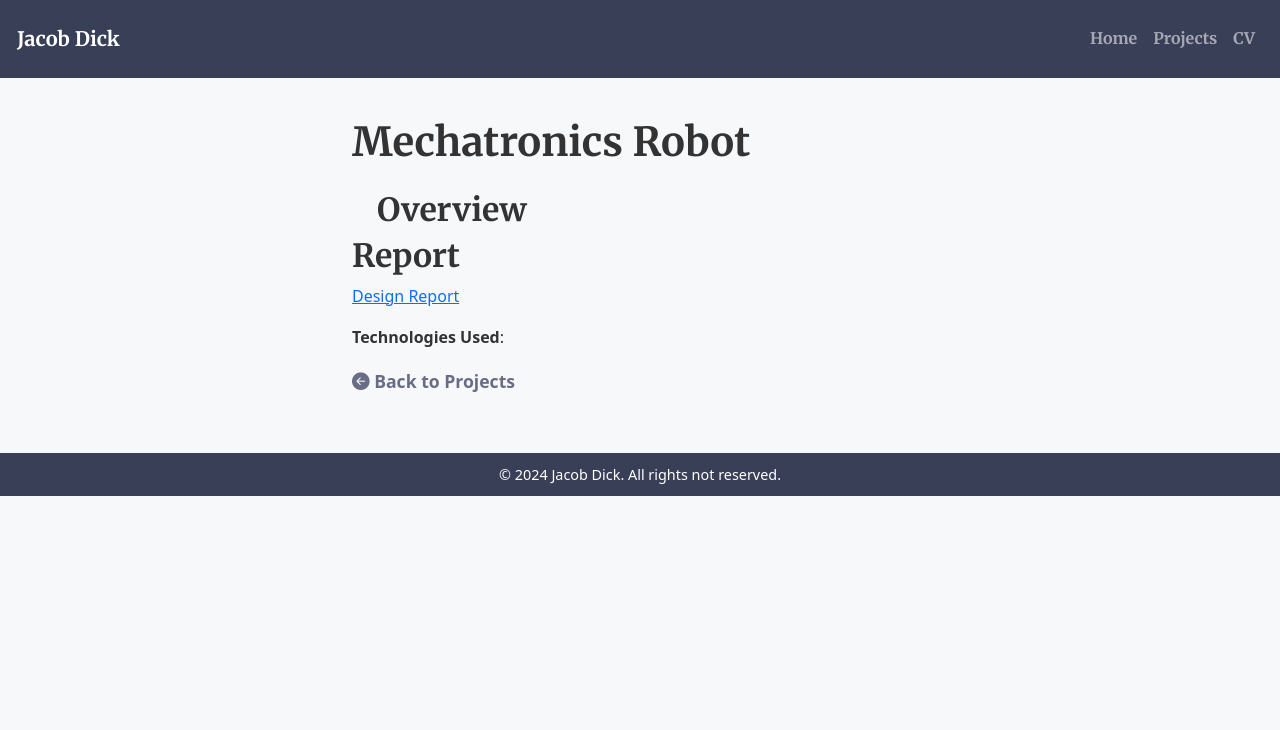
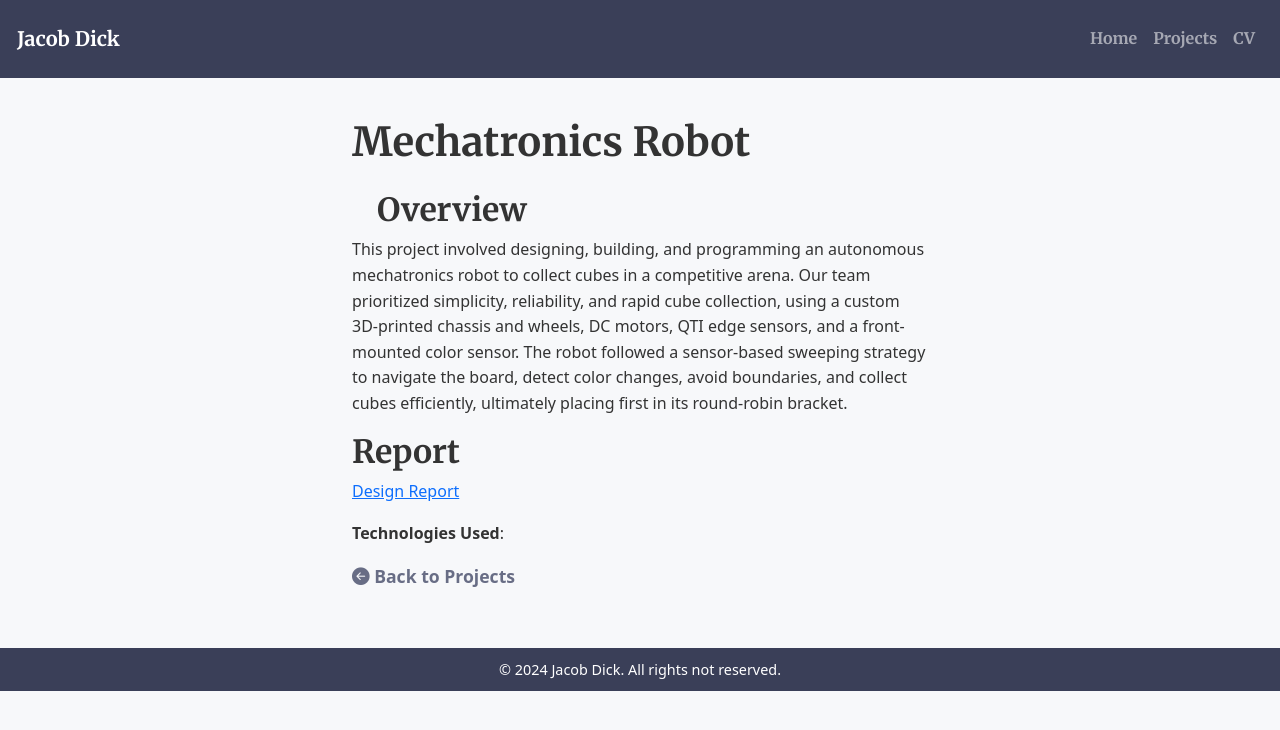
Before and after one commit to jdd249/jdd249_portfolio, a Jekyll site: the page built from fall-2025-portfolio-jdd249-main/_projects/2026-mechatronics-robot.md, in a window 1280 px wide. Shown: the top 730 px of the page. Built offline with Jekyll 4.4.1, drawn with Linux system fonts in a browser that asks for light colours.

Commit message:
Update 2026-mechatronics-robot.md

```diff
--- a/fall-2025-portfolio-jdd249-main/_projects/2026-mechatronics-robot.md
+++ b/fall-2025-portfolio-jdd249-main/_projects/2026-mechatronics-robot.md
@@ -5,6 +5,7 @@ description: Design a Mechatronics Robot to Collect Blocks
 ---
 
 ## Overview
+This project involved designing, building, and programming an autonomous mechatronics robot to collect cubes in a competitive arena. Our team prioritized simplicity, reliability, and rapid cube collection, using a custom 3D-printed chassis and wheels, DC motors, QTI edge sensors, and a front-mounted color sensor. The robot followed a sensor-based sweeping strategy to navigate the board, detect color changes, avoid boundaries, and collect cubes efficiently, ultimately placing first in its round-robin bracket.
 
 ## Report
 [Design Report](../assets/MAE3780_Final_Report.pdf)
```
